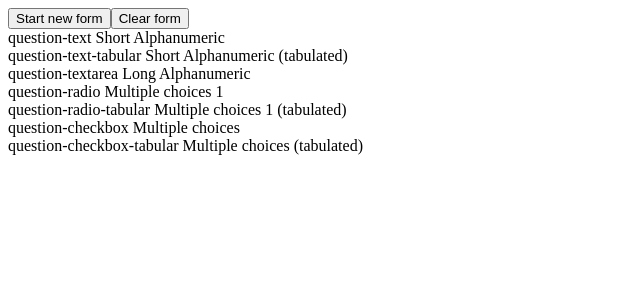
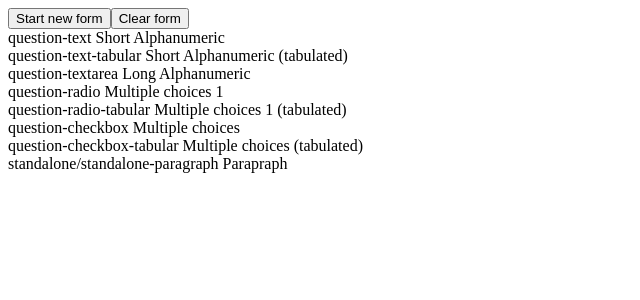
Before and after one commit to myasinK/form-builder-ui, a React (Create React App) app: page / in a window 1280 px wide. Shown: the top 300 px of the page, without its empty margins (0-640 px from the left). Built offline with nearby package versions, Linux system fonts and the light colour scheme.

Commit message:
Change form handler method to add form component; make more robust

```diff
--- a/src/components/secondary/ComponentSelectorView.jsx
+++ b/src/components/secondary/ComponentSelectorView.jsx
@@ -14,7 +14,7 @@ function ComponentSelectorView({ handlers }) {
     <div className={"container-form-components"}>
       {formComponentTypesArray.map((ft) => (
         <div
-          onClick={() => handlers.addNewQuestion(ft)}
+          onClick={() => handlers.addFormComponent(ft)}
         >{`${ft} ${innerTextDictionary[ft]}`}</div>
       ))}
     </div>
--- a/src/components/secondary/FormView.jsx
+++ b/src/components/secondary/FormView.jsx
@@ -5,6 +5,8 @@ function FormView({ form, lastClickedOnId, handlers }) {
   const thereAreObjectsToRender = form.componentList.length > 0;
   if (thereAreObjectsToRender) {
     return form.componentList.map((q) => {
+      if (q.componentType.includes("question")) {
+        console.log(q.componentType);
         return (
           <QuestionView
             questionObject={q}
@@ -12,8 +14,13 @@ function FormView({ form, lastClickedOnId, handlers }) {
             handlers={handlers}
           />
         );
+      } else if (q.componentType.includes("standalone")) {
+        return <div>standalone</div>
+      }
+      else return null;
     });
-  } else {
+  }
+  else {
     return <div className={"form-container"}>Form doesn't exist yet</div>;
   }
 }
--- a/src/handlers/formEventHandlers.js
+++ b/src/handlers/formEventHandlers.js
@@ -72,6 +72,14 @@ class formEventHandlers {
     console.log(targetId, updateInstructions);
   };
 
+  addFormComponent = (formComponentType) => {
+    if (formComponentType.includes("question")) {
+      this.addNewQuestion(formComponentType);
+    } else if (formComponentType.includes("standalone")) {
+      console.log(formComponentType);
+    }
+  };
+
   addNewQuestion = (questionType) => {
     this.form.initializeNewQuestionObject(questionType);
     const form = Object.assign(new InterfaceCollection(), this.form);
--- a/src/model/FormComponentTypes.js
+++ b/src/model/FormComponentTypes.js
@@ -30,9 +30,11 @@ definitions.formComponentTypes = {
   QRADIOTABULAR: "question-radio-tabular",
   QCHECKBOX: "question-checkbox",
   QCHECKBOXTABULAR: "question-checkbox-tabular",
+  STANDALONEPARAGRAPH: "standalone/standalone-paragraph",
 };
 
 definitions.formComponentInnerText = {
+  [definitions.formComponentTypes.STANDALONEPARAGRAPH]: "Parapraph",
   [definitions.formComponentTypes.QTEXT]: "Short Alphanumeric",
   [definitions.formComponentTypes.QTEXTTABULAR]:
     "Short Alphanumeric (tabulated)",
```
Lines whose indentation alone changed are shown as unchanged.
